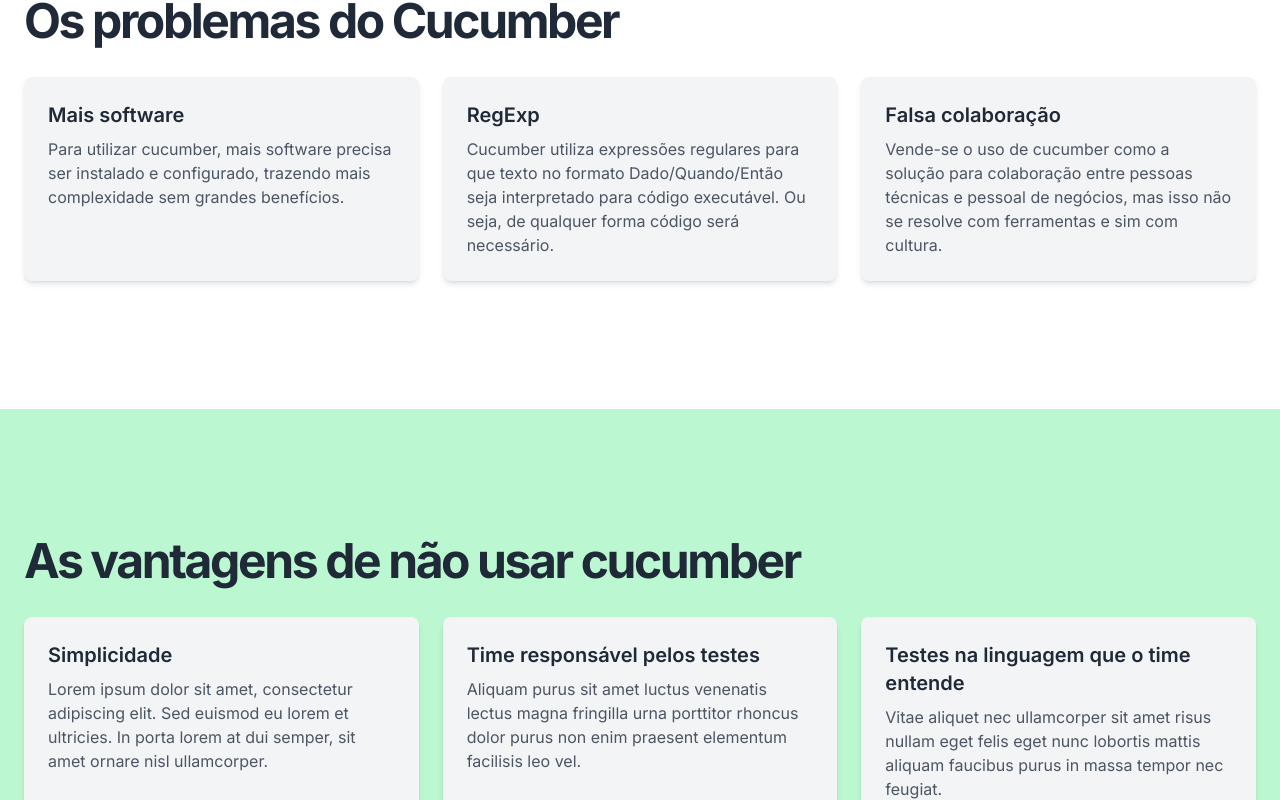
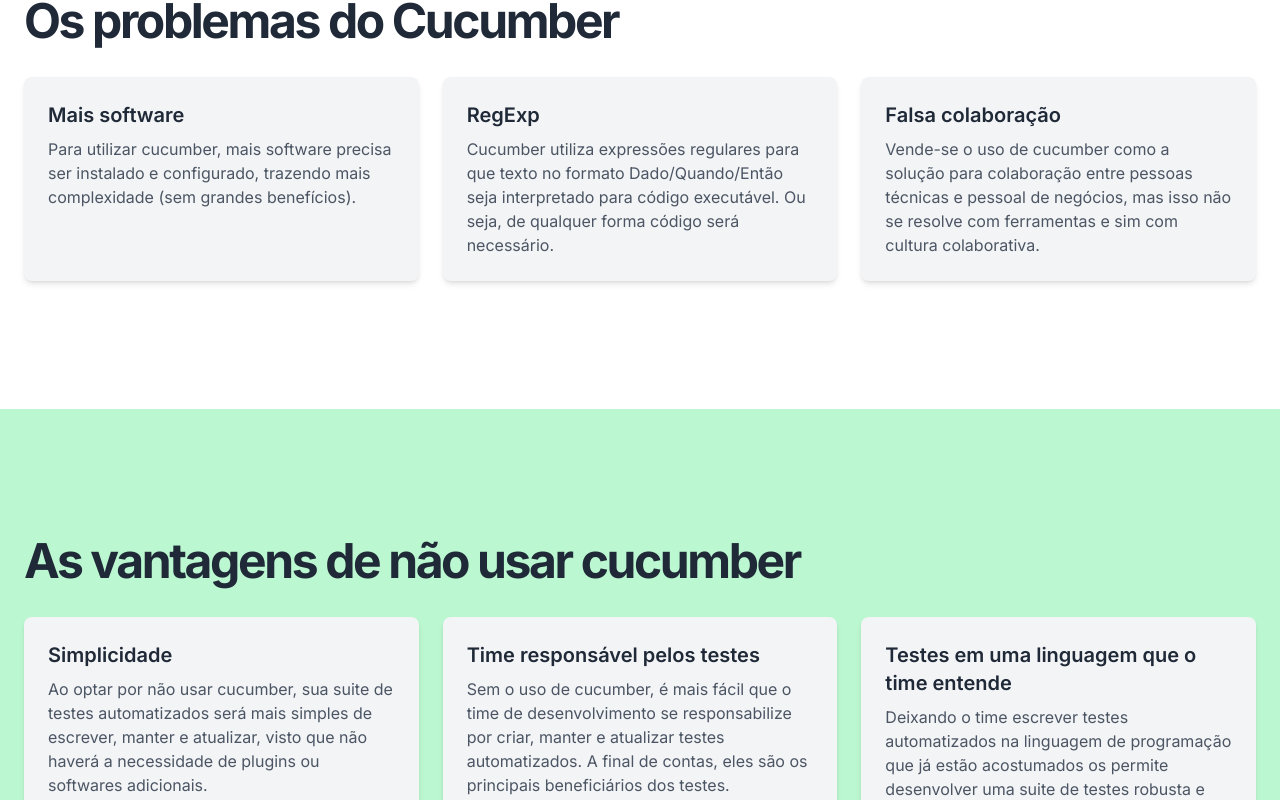
Before and after one commit to wlsf82/cucumber-soh-na-salada, a Next.js app: page / in a window 1280 px wide. Shown: the part 760-1560 px from the top of the page. Built offline with nearby package versions, Linux system fonts and the light colour scheme.

Commit message:
Adjust some more texts

```diff
--- a/components/landing-page.jsx
+++ b/components/landing-page.jsx
@@ -82,7 +82,7 @@
             <div className="bg-gray-100 dark:bg-gray-700 p-6 rounded-lg shadow-md">
               <h3 className="text-xl font-semibold text-gray-800 dark:text-white">Mais software</h3>
               <p className="mt-2 text-gray-600 dark:text-gray-300">
-                Para utilizar cucumber, mais software precisa ser instalado e configurado, trazendo mais complexidade sem grandes benefícios.
+                Para utilizar cucumber, mais software precisa ser instalado e configurado, trazendo mais complexidade (sem grandes benefícios).
               </p>
             </div>
             <div className="bg-gray-100 dark:bg-gray-700 p-6 rounded-lg shadow-md">
@@ -94,7 +94,7 @@
             <div className="bg-gray-100 dark:bg-gray-700 p-6 rounded-lg shadow-md">
               <h3 className="text-xl font-semibold text-gray-800 dark:text-white">Falsa colaboração</h3>
               <p className="mt-2 text-gray-600 dark:text-gray-300">
-                Vende-se o uso de cucumber como a solução para colaboração entre pessoas técnicas e pessoal de negócios, mas isso não se resolve com ferramentas e sim com cultura.
+                Vende-se o uso de cucumber como a solução para colaboração entre pessoas técnicas e pessoal de negócios, mas isso não se resolve com ferramentas e sim com cultura colaborativa.
               </p>
             </div>
           </div>
@@ -110,22 +110,19 @@
             <div className="bg-gray-100 dark:bg-gray-700 p-6 rounded-lg shadow-md">
               <h3 className="text-xl font-semibold text-gray-800 dark:text-white">Simplicidade</h3>
               <p className="mt-2 text-gray-600 dark:text-gray-300">
-                Lorem ipsum dolor sit amet, consectetur adipiscing elit. Sed euismod eu lorem et ultricies. In porta
-                lorem at dui semper, sit amet ornare nisl ullamcorper.
+                Ao optar por não usar cucumber, sua suite de testes automatizados será mais simples de escrever, manter e atualizar, visto que não haverá a necessidade de plugins ou softwares adicionais.
               </p>
             </div>
             <div className="bg-gray-100 dark:bg-gray-700 p-6 rounded-lg shadow-md">
               <h3 className="text-xl font-semibold text-gray-800 dark:text-white">Time responsável pelos testes</h3>
               <p className="mt-2 text-gray-600 dark:text-gray-300">
-                Aliquam purus sit amet luctus venenatis lectus magna fringilla urna porttitor rhoncus dolor purus non
-                enim praesent elementum facilisis leo vel.
+                Sem o uso de cucumber, é mais fácil que o time de desenvolvimento se responsabilize por criar, manter e atualizar testes automatizados. A final de contas, eles são os principais beneficiários dos testes.
               </p>
             </div>
             <div className="bg-gray-100 dark:bg-gray-700 p-6 rounded-lg shadow-md">
-              <h3 className="text-xl font-semibold text-gray-800 dark:text-white">Testes na linguagem que o time entende</h3>
+              <h3 className="text-xl font-semibold text-gray-800 dark:text-white">Testes em uma linguagem que o time entende</h3>
               <p className="mt-2 text-gray-600 dark:text-gray-300">
-                Vitae aliquet nec ullamcorper sit amet risus nullam eget felis eget nunc lobortis mattis aliquam
-                faucibus purus in massa tempor nec feugiat.
+                Deixando o time escrever testes automatizados na linguagem de programação que já estão acostumados os permite desenvolver uma suite de testes robusta e otimizada, assim como o código da aplicação sendo testada.
               </p>
             </div>
           </div>
```
